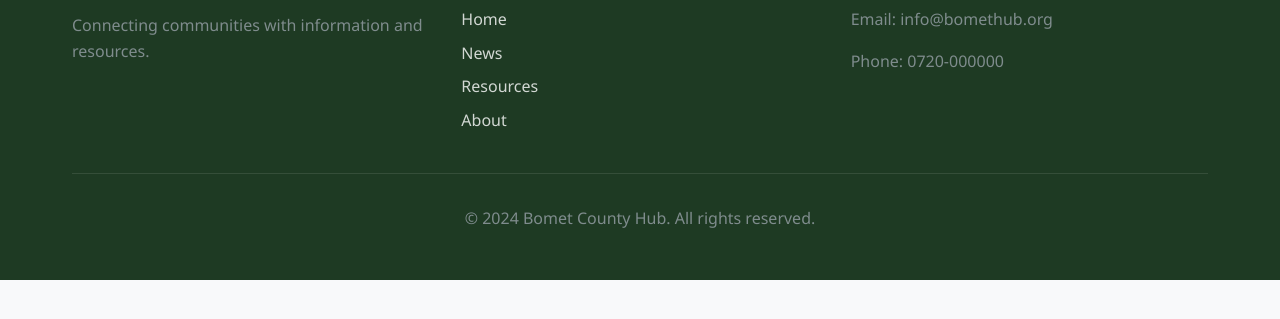
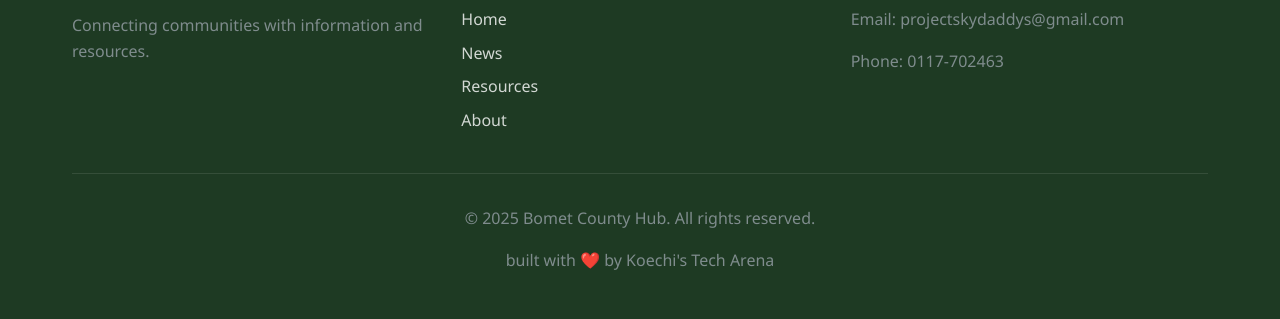
Before and after one commit to kipkoechemmanuelgit-cmyk/bometgossip, a plain HTML site: page article.html in a window 1280 px wide. Shown: the part 923-1242 px from the top of the page. Before the commit the page ends 1203 px from the top, so only its background shows below. Drawn offline with Linux system fonts and the light colour scheme.

Commit message:
Update article.html

```diff
--- a/article.html
+++ b/article.html
@@ -65,12 +65,13 @@
                 </div>
                 <div class="footer-section">
                     <h4>Contact</h4>
-                    <p>Email: info@bomethub.org</p>
-                    <p>Phone: 0720-000000</p>
+                    <p>Email: projectskydaddys@gmail.com</p>
+                    <p>Phone: 0117-702463</p>
                 </div>
             </div>
             <div class="footer-bottom">
-                <p>&copy; 2024 Bomet County Hub. All rights reserved.</p>
+                <p>&copy; 2025 Bomet County Hub. All rights reserved.</p>
+                <p>built with ❤️ by Koechi's Tech Arena</p>
             </div>
         </div>
     </footer>
@@ -79,4 +80,5 @@
     <script src="js/article.js"></script>
     <script src="js/app.js"></script>
 </body>
+
 </html>
```
